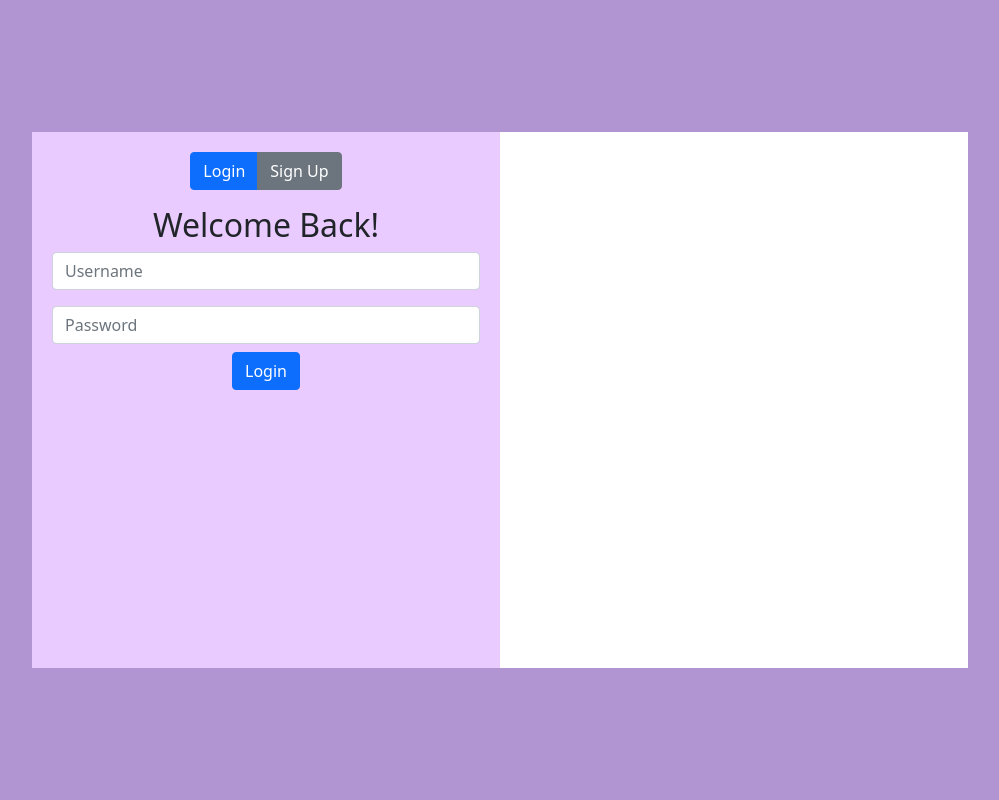
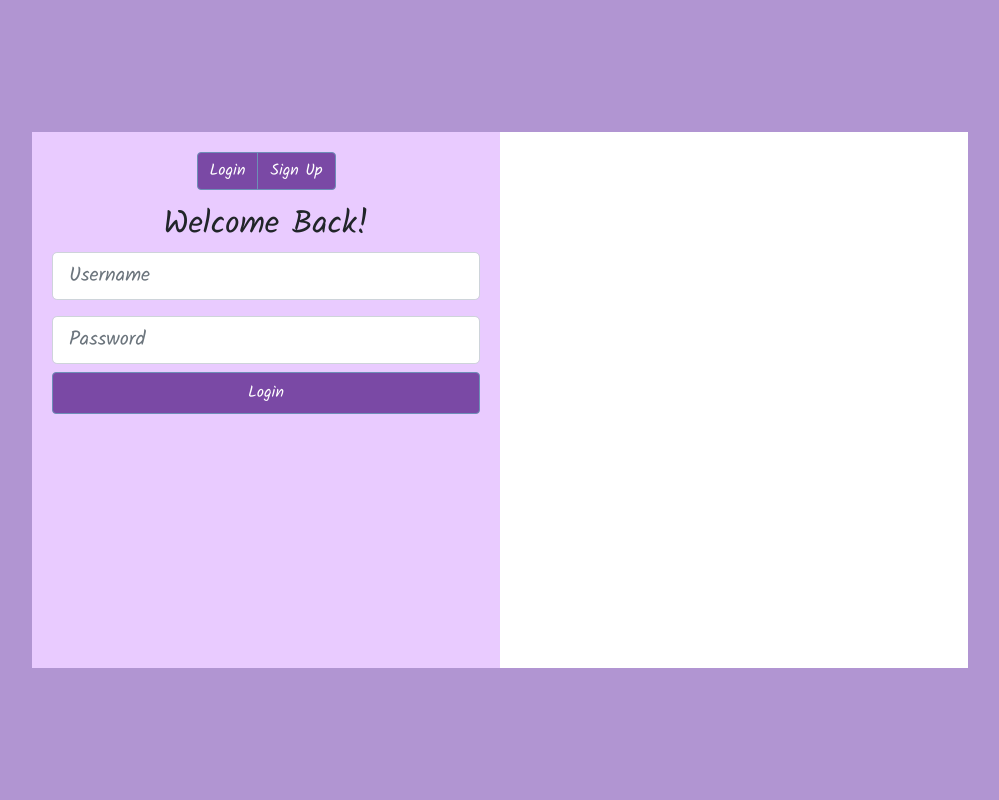
Before and after one commit to matt0125/Contact-Manager, a PHP site: page / in a window 1280 px wide. Shown: the whole page, without its empty margins (140-1139 px from the left). Run offline with PHP 8.4, Linux system fonts and the light colour scheme.

Commit message:
Added button colors and fonts

```diff
--- a/html/css/index.css
+++ b/html/css/index.css
@@ -44,4 +44,26 @@
     background-color: #FFFFFF;
   }
 
+  .handwritten {
+    font-family: 'Kalam', cursive;
+  }
+
+  .wide-btn {
+    width: 100%;
+    padding: .5rem 1rem;
+  }
+
+  .custom-color-btn {
+    background-color: #7a49a5;
+    border-color: #6D8FB7;
+  }
+
+  .custom-color-btn:hover,
+  .custom-color-btn:focus,
+  .custom-color-btn:active {
+    background-color: #335173;
+    border-color: transparent;
+  }
+
+
   /* #FFE7FF */
--- a/html/index.html
+++ b/html/index.html
@@ -5,6 +5,7 @@
   <title>Login Page</title>
   <!-- Bootstrap CSS -->
   <link href="https://cdn.jsdelivr.net/npm/bootstrap@5.1.0/dist/css/bootstrap.min.css" rel="stylesheet">
+  <link href="https://fonts.googleapis.com/css2?family=Kalam:wght@300;400;700&display=swap" rel="stylesheet">
   <link href="css/index.css" rel="stylesheet">
 </head>
 <body>
@@ -17,39 +18,39 @@
     <div class="half-frame">
 
     </div>
-    <!-- Rounded frame for login -->
+    <!-- Rounded frame for login and signup-->
     <div class="rounded-frame">
       <div class="rounded-frame-half text-center">
         <div class="btn-group" role="group" aria-label="Toggle between Login and Signup">
-            <button id="loginButton" onclick="toggleForm('login')" type="button" class="btn btn-primary">Login</button>
-            <button id="signUpButton" onclick="toggleForm('signup')" type="button" class="btn btn-secondary">Sign Up</button>
+            <button id="loginButton" onclick="toggleForm('login')" type="button" class="btn btn-primary handwritten custom-color-btn">Login</button>
+            <button id="signUpButton" onclick="toggleForm('signup')" type="button" class="btn btn-secondary handwritten custom-color-btn">Sign Up</button>
         </div>
         <div id="loginForm" class="mt-3">
-            <h2>Welcome Back!</h2>
+            <h2 class="handwritten">Welcome Back!</h2>
             <form>
               <div class="mb-3">
-                  <input type="username" class="form-control" id="loginEmail" placeholder="Username">
+                  <input type="username" class="form-control form-control-lg handwritten" id="loginEmail" placeholder="Username">
               </div>
               <div>
-                  <input type="password" class="form-control" id="loginPassword" placeholder="Password">
+                  <input type="password" class="form-control form-control-lg handwritten" id="loginPassword" placeholder="Password">
               </div>
-              <button type="submit" class="btn btn-primary mt-2">Login</button>
+              <button type="submit" class="btn btn-primary mt-2 handwritten wide-btn custom-color-btn">Login</button>
           </form>
 
         </div>
-        <div id="signUpForm" class="mt-3" style="display: none;">
+        <div id="signUpForm" class="mt-3 handwritten" style="display: none;">
           <h2> Create New Account</h2>
           <form>
               <div class="mb-3">
-                  <input type="email" class="form-control" id="signUpEmail" placeholder="Username">
+                  <input type="email" class="form-control form-control-lg " id="signUpEmail" placeholder="Username">
               </div>
               <div class="mb-3">
-                  <input type="password" class="form-control" id="signUpPassword" placeholder="Password">
+                  <input type="password" class="form-control form-control-lg " id="signUpPassword" placeholder="Password">
               </div>
               <div class="mb-3">
-                  <input type="password" class="form-control" id="confirmPassword" placeholder="Confirm Password">
+                  <input type="password" class="form-control form-control-lg " id="confirmPassword" placeholder="Confirm Password">
               </div>
-              <button type="submit" class="btn btn-primary mt-2">Sign Up</button>
+              <button type="submit" class="btn btn-primary mt-2 wide-btn custom-color-btn">Sign Up</button>
           </form>
       </div>
     </div>
```
Also changed, not shown: html/css/styles.css (line endings or trailing spaces).
